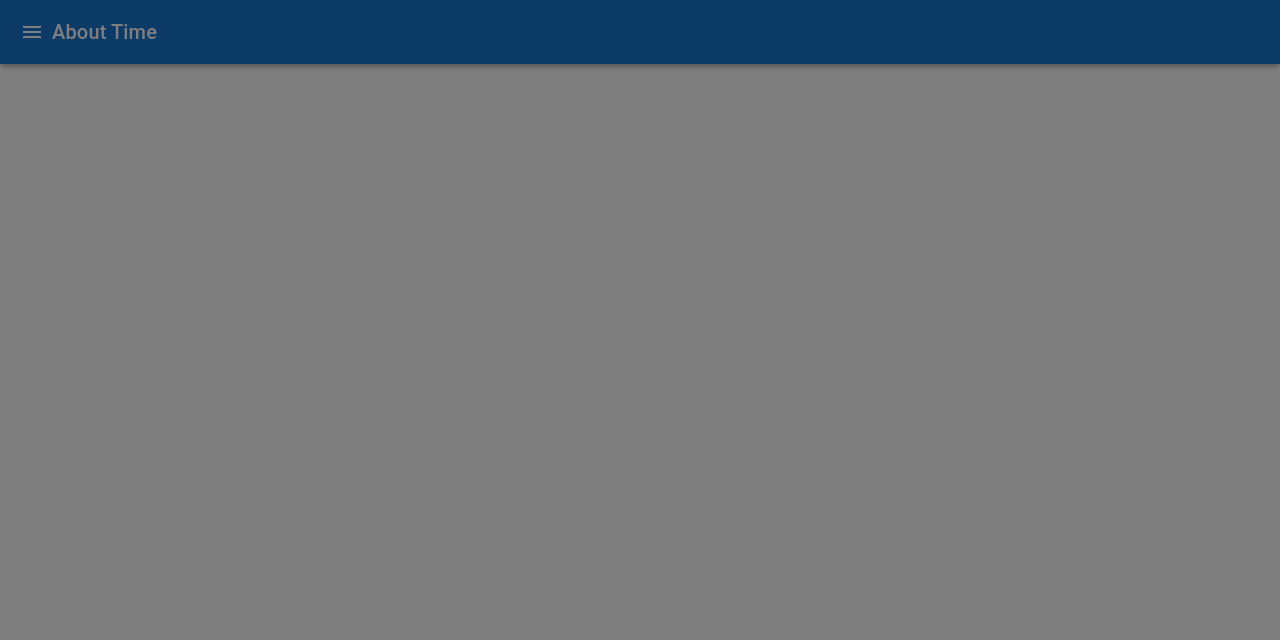
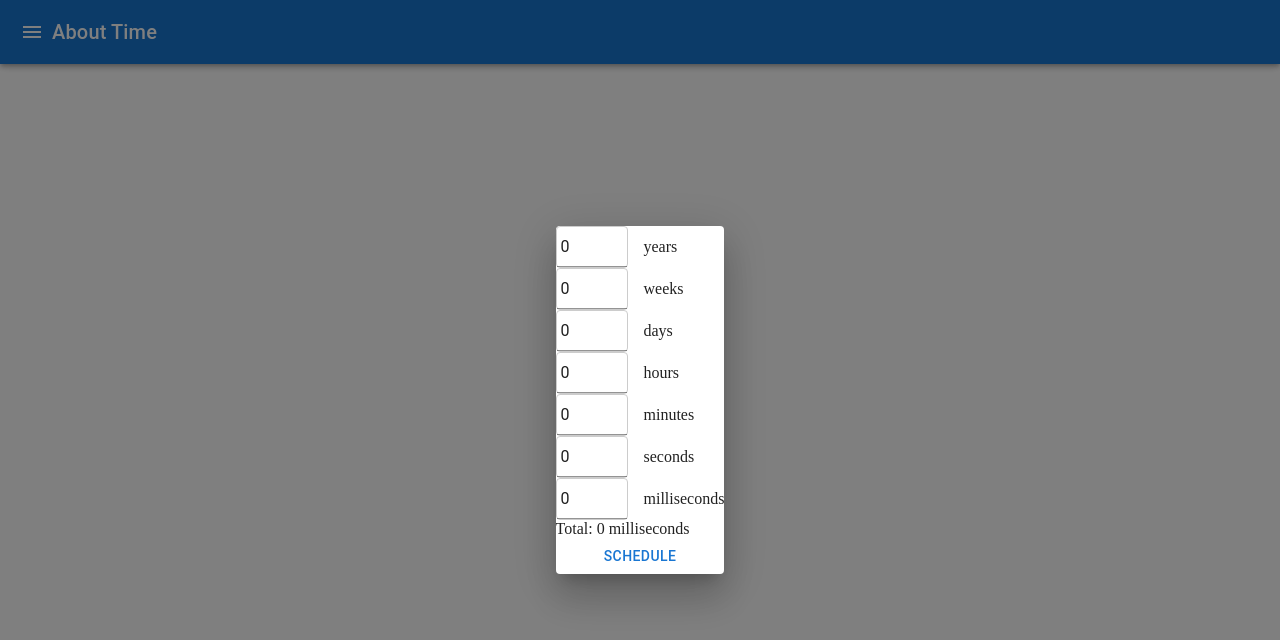
Before and after one commit to tannerbroberts/tannerbroberts.github.io, a React (Vite) app: page / in a window 1280 px wide. Shown: the top 640 px of the page. Built offline with nearby package versions, Linux system fonts and the light colour scheme.

Commit message:
Stub in TimeQuantityInput component with much needed changes

```diff
--- a/src/components/SchedulingDialog.tsx
+++ b/src/components/SchedulingDialog.tsx
@@ -1,6 +1,7 @@
-import { Dialog } from "@mui/material";
+import { Button, Dialog } from "@mui/material";
 import { useCallback } from "react";
 import { useAppDispatch, useAppState } from "../context/App";
+import TimeQuantityInput from "./TimeQuantityInput.tsx";
 
 export default function SchedulingDialog() {
   const { schedulingDialogOpen } = useAppState()
@@ -10,9 +11,22 @@ export default function SchedulingDialog() {
     dispatch({ type: 'SET_SCHEDULING_DIALOG_OPEN', payload: { schedulingDialogOpen: false } })
   }, [dispatch])
 
+  const scheduleSelectedItem = useCallback(() => {
+
+    // TODO: Create a new child object out of the focused item and the focusedListItem
+    // TODO: Add that new child to the focusedItem's children array
+
+    // TODO: Create a new parent object out of the focusedListItem and the focusedItem
+    // TODO: Add the parent to the focusedListItem's parents array
+
+  }, [dispatch])
+
   return (
     <Dialog open={schedulingDialogOpen} onClose={handleClose}>
-
+      <TimeQuantityInput />
+      <Button onClick={scheduleSelectedItem}>
+        Schedule
+      </Button>
     </Dialog>
   )
 }
--- /dev/null
+++ b/src/components/TimeQuantityInput.tsx
@@ -0,0 +1,121 @@
+import { Box, Input } from "@mui/material";
+import { useCallback, useState } from "react";
+
+interface TimeUpdateArgs {
+  argument_millis?: number;
+  argument_seconds?: number;
+  argument_minutes?: number;
+  argument_hours?: number;
+  argument_days?: number;
+  argument_weeks?: number;
+  argument_years?: number;
+}
+
+interface TimeUnit {
+  key: keyof TimeUpdateArgs;
+  label: string;
+  stateValue: number;
+  setArg: (val: number) => void;
+}
+
+function TimeUnitInput({ unit, value, onChange }: {
+  unit: TimeUnit;
+  value: number;
+  onChange: (val: number) => void;
+}) {
+  return (
+    <Box>
+      <Input
+        type="number"
+        value={value}
+        onChange={(e) => {
+          const val = parseInt(e.target.value);
+          onChange(isNaN(val) ? value : val);
+        }}
+        sx={{
+          // 4 characters wide looks like:
+          width: "8ch",
+          marginRight: 2,
+          border: "1px solid #ccc",
+          borderRadius: "4px",
+          padding: "4px",
+        }}
+      />
+      <span>{unit.label}</span>
+    </Box>
+  );
+}
+
+export default function TimeQuantityInput({ defaultMillis = 0 }: { defaultMillis?: number }) {
+  const [millis, setMillis] = useState(defaultMillis % 1000);
+  const [seconds, setSeconds] = useState(defaultMillis / 1000 % 60);
+  const [minutes, setMinutes] = useState(defaultMillis / 60 / 1000 % 60);
+  const [hours, setHours] = useState(defaultMillis / 60 / 60 / 1000 % 24);
+  const [days, setDays] = useState(defaultMillis / 24 / 60 / 60 / 1000 % 7);
+  const [weeks, setWeeks] = useState(defaultMillis / 7 / 24 / 60 / 60 / 1000 % 52);
+  const [years, setYears] = useState(defaultMillis / 365 / 24 / 60 / 60 / 1000 % 100);
+  const [total, sT] = useState(defaultMillis);
+
+  const setTotal = useCallback(
+    ({
+      argument_millis,
+      argument_seconds,
+      argument_minutes,
+      argument_hours,
+      argument_days,
+      argument_weeks,
+      argument_years
+    }: TimeUpdateArgs) => {
+      if (argument_millis !== undefined) setMillis(argument_millis);
+      if (argument_seconds !== undefined) setSeconds(argument_seconds);
+      if (argument_minutes !== undefined) setMinutes(argument_minutes);
+      if (argument_hours !== undefined) setHours(argument_hours);
+      if (argument_days !== undefined) setDays(argument_days);
+      if (argument_weeks !== undefined) setWeeks(argument_weeks);
+      if (argument_years !== undefined) setYears(argument_years);
+
+      const newMillis = argument_millis ?? millis;
+      const newSeconds = argument_seconds ?? seconds;
+      const newMinutes = argument_minutes ?? minutes;
+      const newHours = argument_hours ?? hours;
+      const newDays = argument_days ?? days;
+      const newWeeks = argument_weeks ?? weeks;
+      const newYears = argument_years ?? years;
+
+      sT(
+        newMillis +
+        newSeconds * 1000 +
+        newMinutes * 60 * 1000 +
+        newHours * 60 * 60 * 1000 +
+        newDays * 24 * 60 * 60 * 1000 +
+        newWeeks * 7 * 24 * 60 * 60 * 1000 +
+        newYears * 365 * 24 * 60 * 60 * 1000
+      );
+    }, [days, hours, millis, minutes, seconds, weeks, years]);
+
+  const timeUnits: TimeUnit[] = [
+    { key: 'argument_years', label: 'years', stateValue: years, setArg: (val) => setTotal({ argument_years: val }) },
+    { key: 'argument_weeks', label: 'weeks', stateValue: weeks, setArg: (val) => setTotal({ argument_weeks: val }) },
+    { key: 'argument_days', label: 'days', stateValue: days, setArg: (val) => setTotal({ argument_days: val }) },
+    { key: 'argument_hours', label: 'hours', stateValue: hours, setArg: (val) => setTotal({ argument_hours: val }) },
+    { key: 'argument_minutes', label: 'minutes', stateValue: minutes, setArg: (val) => setTotal({ argument_minutes: val }) },
+    { key: 'argument_seconds', label: 'seconds', stateValue: seconds, setArg: (val) => setTotal({ argument_seconds: val }) },
+    { key: 'argument_millis', label: 'milliseconds', stateValue: millis, setArg: (val) => setTotal({ argument_millis: val }) },
+  ];
+
+  return (
+    <Box>
+      {timeUnits.map((unit) => (
+        <TimeUnitInput
+          key={unit.key}
+          unit={unit}
+          value={unit.stateValue}
+          onChange={unit.setArg}
+        />
+      ))}
+      <Box>
+        <span>Total: {total} milliseconds</span>
+      </Box>
+    </Box>
+  );
+}
--- a/src/store/utils/item.ts
+++ b/src/store/utils/item.ts
@@ -102,7 +102,6 @@ export function scheduleItem({
   const newChildItem = childItem.addParent(parentReference);
   const newParentItem = parentItem.addChild(childReference);
 
-  // TODO: Create new item class instances via Item functions that return new Items for immutability's sake
   return { newChildItem, newParentItem };
 }
 
```
Also changed, not shown: 1 other file (tests, documents, lock files or other folders).
